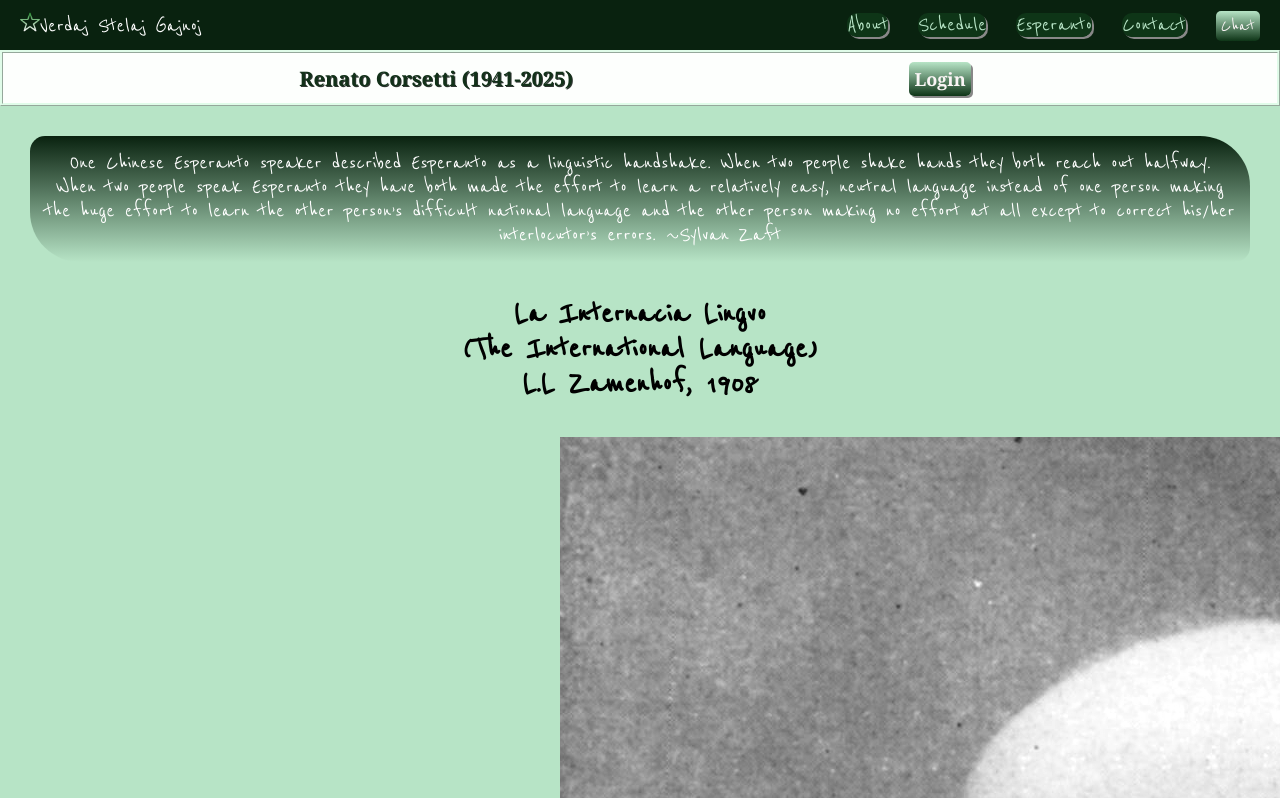
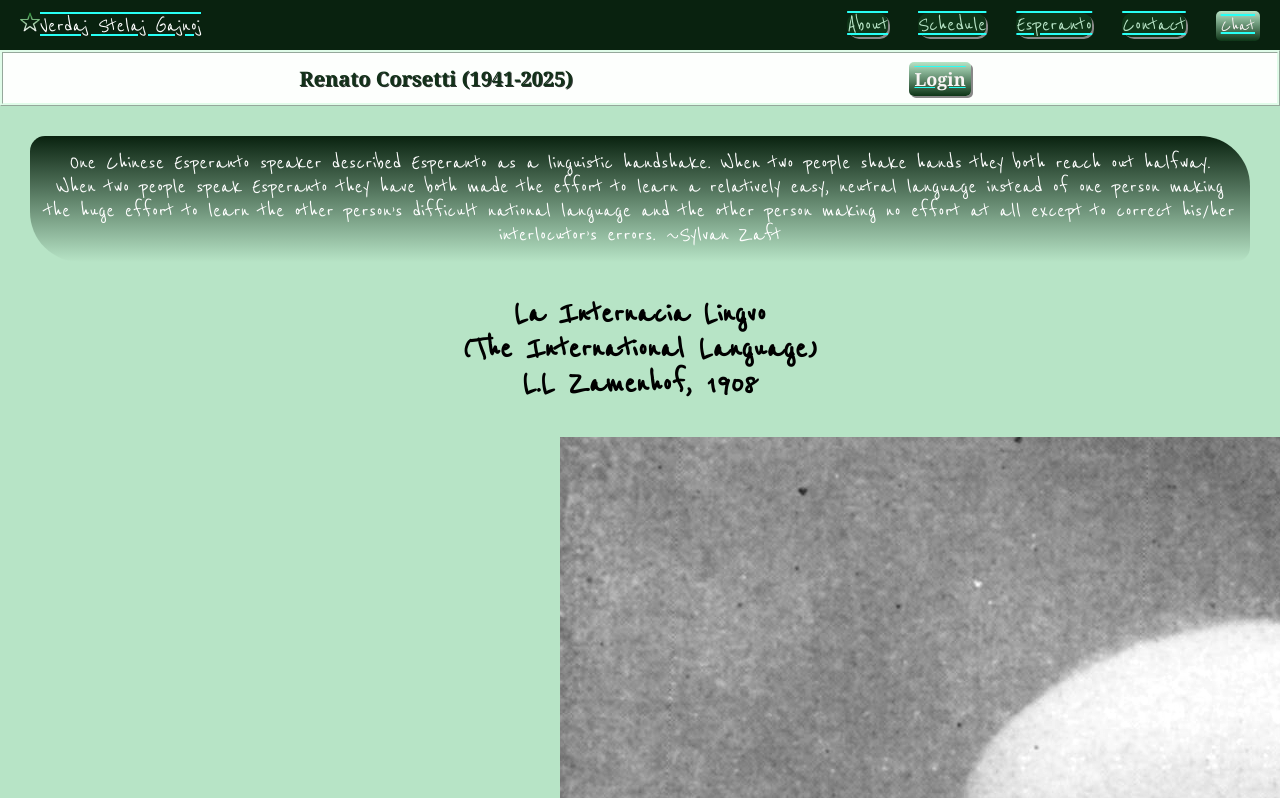
Before and after one commit to akronborn/vsg, a Next.js app: page /esperanto in a window 1280 px wide. Shown: the top 798 px of the page. Built offline with nearby package versions, Linux system fonts and the light colour scheme; no server answers.

Commit message:
text decor

```diff
--- a/styles/Esperanto.module.css
+++ b/styles/Esperanto.module.css
@@ -5,6 +5,10 @@
   color: rgb(9, 34, 15);
   display: flex;
   overflow: auto;
+}
+
+a {
+  text-decoration: underline overline #28fff4;;
 }
 
 .card {
```
